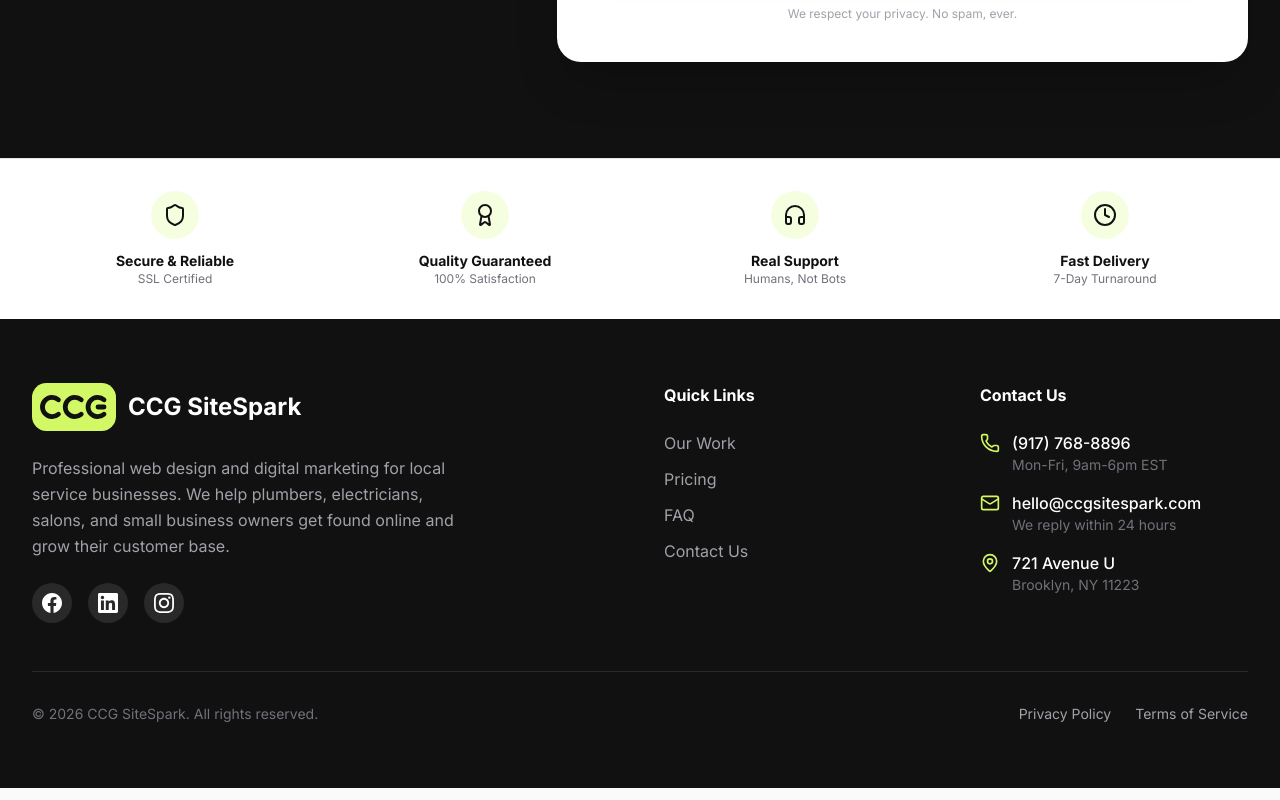
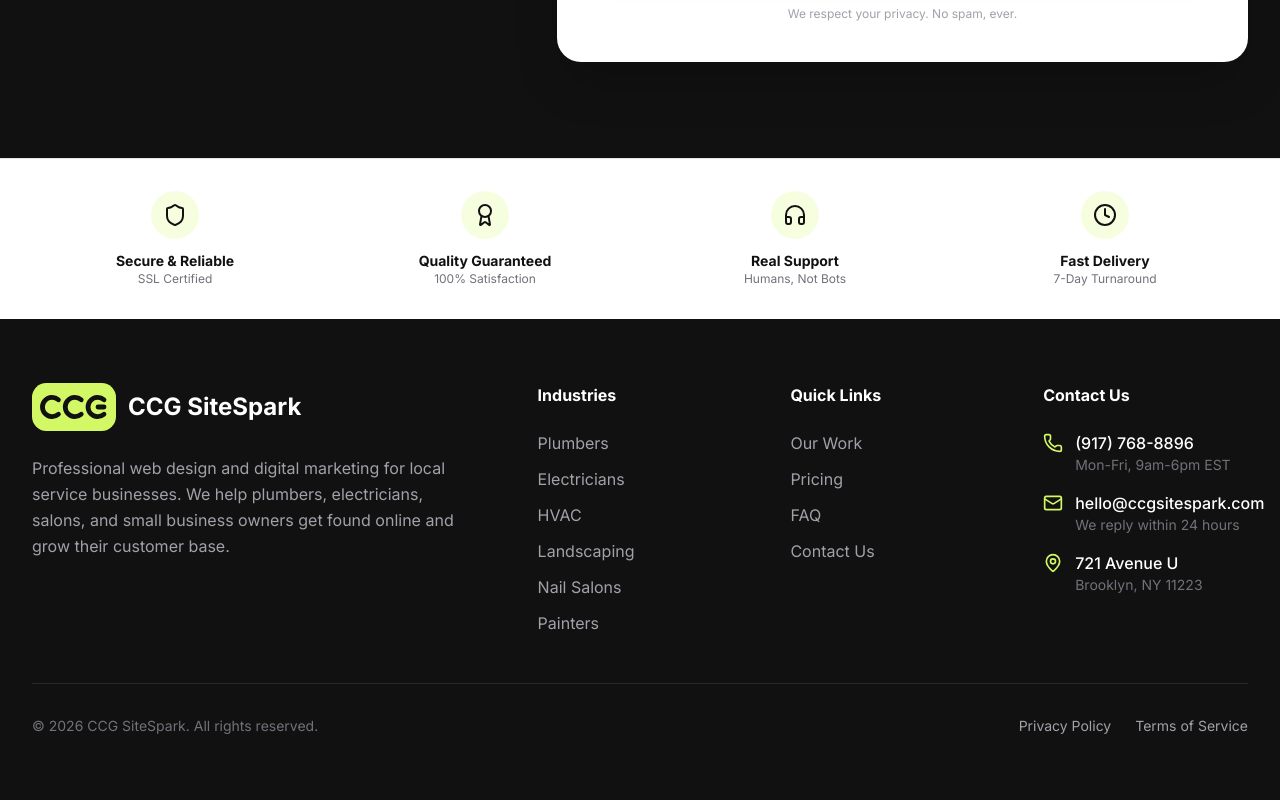
Before and after one commit to parfweb/CCGservicesLLC, a React (Vite) app: page /dental-web-design in a window 1280 px wide. Shown: the part 3349-4149 px from the top of the page. Built offline with nearby package versions, Linux system fonts and the light colour scheme.

Commit message:
Enhance Footer with SEO-rich Industries column and internal links

```diff
--- a/components/Footer.tsx
+++ b/components/Footer.tsx
@@ -1,26 +1,33 @@
 import React, { useState } from 'react';
 import { X, Phone, Mail, MapPin, Clock, Shield, Award, Headphones } from 'lucide-react';
+import { useNavigate } from 'react-router-dom';
 
 const Footer: React.FC = () => {
   const [modalOpen, setModalOpen] = useState<'privacy' | 'terms' | null>(null);
+  const navigate = useNavigate();
 
-  const handleScroll = (e: React.MouseEvent<HTMLElement>, href: string) => {
+  const handleNavigation = (e: React.MouseEvent<HTMLElement>, href: string) => {
     e.preventDefault();
 
-    if (href === '#top') {
-      window.scrollTo({ top: 0, behavior: 'smooth' });
-      return;
-    }
-
-    const element = document.querySelector(href);
-    if (element) {
-      const headerOffset = 100;
-      const elementPosition = element.getBoundingClientRect().top;
-      const offsetPosition = elementPosition + window.pageYOffset - headerOffset;
-      window.scrollTo({
-        top: offsetPosition,
-        behavior: "smooth"
-      });
+    if (href.startsWith('#')) {
+      // Hash navigation on home page or cross-page
+      const targetId = href.replace('#', '');
+      if (window.location.pathname === '/') {
+        if (href === '#top') {
+          window.scrollTo({ top: 0, behavior: 'smooth' });
+          return;
+        }
+        const element = document.getElementById(targetId);
+        if (element) {
+          element.scrollIntoView({ behavior: 'smooth' });
+        }
+      } else {
+        navigate(`/${href}`); // simplified for this context, better to use HashLink
+      }
+    } else {
+      // Page navigation
+      navigate(href);
+      window.scrollTo(0, 0);
     }
   };
 
@@ -34,6 +41,8 @@ const Footer: React.FC = () => {
     setModalOpen(null);
     document.body.style.overflow = 'auto';
   };
+
+  // ... (Trust Bar rendering same as before) ...
 
   return (
     <>
@@ -76,11 +85,11 @@ const Footer: React.FC = () => {
       {/* Main Footer */}
       <footer className="bg-brand-black text-white py-16">
         <div className="max-w-7xl mx-auto px-6 lg:px-8">
-          <div className="grid grid-cols-1 md:grid-cols-2 lg:grid-cols-4 gap-12 mb-12">
+          <div className="grid grid-cols-1 md:grid-cols-2 lg:grid-cols-5 gap-12 mb-12">
 
             {/* Company Info */}
             <div className="lg:col-span-2">
-              <a href="#top" className="flex items-center gap-3 cursor-pointer mb-6" onClick={(e) => handleScroll(e, '#top')}>
+              <a href="#top" className="flex items-center gap-3 cursor-pointer mb-6" onClick={(e) => handleNavigation(e, '#top')}>
                 <svg width="84" height="48" viewBox="0 0 70 40" fill="none" xmlns="http://www.w3.org/2000/svg" className="flex-shrink-0">
                   <rect width="70" height="40" rx="12" fill="#D2F865" />
                   <path d="M22 14 A 8 8 0 1 0 22 26 M41 14 A 8 8 0 1 0 41 26 M60 14 A 8 8 0 1 0 60 26 M60 20 H55" stroke="#111111" strokeWidth="4" strokeLinecap="round" strokeLinejoin="round" />
@@ -90,30 +99,33 @@ const Footer: React.FC = () => {
               <p className="text-zinc-400 leading-relaxed mb-6 max-w-md">
                 Professional web design and digital marketing for local service businesses. We help plumbers, electricians, salons, and small business owners get found online and grow their customer base.
               </p>
+              {/* Social Icons (Keeping specific ones) */}
               <div className="flex gap-4">
-                {/* Facebook */}
-                <a href="#" className="w-10 h-10 rounded-full bg-white/10 flex items-center justify-center hover:bg-brand-lime hover:text-black transition-colors">
-                  <svg className="w-5 h-5" fill="currentColor" viewBox="0 0 24 24"><path d="M24 12.073c0-6.627-5.373-12-12-12s-12 5.373-12 12c0 5.99 4.388 10.954 10.125 11.854v-8.385H7.078v-3.47h3.047V9.43c0-3.007 1.792-4.669 4.533-4.669 1.312 0 2.686.235 2.686.235v2.953H15.83c-1.491 0-1.956.925-1.956 1.874v2.25h3.328l-.532 3.47h-2.796v8.385C19.612 23.027 24 18.062 24 12.073z" /></svg>
-                </a>
-                {/* LinkedIn */}
-                <a href="#" className="w-10 h-10 rounded-full bg-white/10 flex items-center justify-center hover:bg-brand-lime hover:text-black transition-colors">
-                  <svg className="w-5 h-5" fill="currentColor" viewBox="0 0 24 24"><path d="M20.447 20.452h-3.554v-5.569c0-1.328-.027-3.037-1.852-3.037-1.853 0-2.136 1.445-2.136 2.939v5.667H9.351V9h3.414v1.561h.046c.477-.9 1.637-1.85 3.37-1.85 3.601 0 4.267 2.37 4.267 5.455v6.286zM5.337 7.433c-1.144 0-2.063-.926-2.063-2.065 0-1.138.92-2.063 2.063-2.063 1.14 0 2.064.925 2.064 2.063 0 1.139-.925 2.065-2.064 2.065zm1.782 13.019H3.555V9h3.564v11.452zM22.225 0H1.771C.792 0 0 .774 0 1.729v20.542C0 23.227.792 24 1.771 24h20.451C23.2 24 24 23.227 24 22.271V1.729C24 .774 23.2 0 22.222 0h.003z" /></svg>
-                </a>
-                {/* Instagram */}
-                <a href="#" className="w-10 h-10 rounded-full bg-white/10 flex items-center justify-center hover:bg-brand-lime hover:text-black transition-colors">
-                  <svg className="w-5 h-5" fill="currentColor" viewBox="0 0 24 24"><path d="M12 2.163c3.204 0 3.584.012 4.85.07 3.252.148 4.771 1.691 4.919 4.919.058 1.265.069 1.645.069 4.849 0 3.205-.012 3.584-.069 4.849-.149 3.225-1.664 4.771-4.919 4.919-1.266.058-1.644.07-4.85.07-3.204 0-3.584-.012-4.849-.07-3.26-.149-4.771-1.699-4.919-4.92-.058-1.265-.07-1.644-.07-4.849 0-3.204.013-3.583.07-4.849.149-3.227 1.664-4.771 4.919-4.919 1.266-.057 1.645-.069 4.849-.069zm0-2.163c-3.259 0-3.667.014-4.947.072-4.358.2-6.78 2.618-6.98 6.98-.059 1.281-.073 1.689-.073 4.948 0 3.259.014 3.668.072 4.948.2 4.358 2.618 6.78 6.98 6.98 1.281.058 1.689.072 4.948.072 3.259 0 3.668-.014 4.948-.072 4.354-.2 6.782-2.618 6.979-6.98.059-1.28.073-1.689.073-4.948 0-3.259-.014-3.667-.072-4.947-.196-4.354-2.617-6.78-6.979-6.98-1.281-.059-1.69-.073-4.949-.073zm0 5.838c-3.403 0-6.162 2.759-6.162 6.162s2.759 6.163 6.162 6.163 6.162-2.759 6.162-6.163c0-3.403-2.759-6.162-6.162-6.162zm0 10.162c-2.209 0-4-1.79-4-4 0-2.209 1.791-4 4-4s4 1.791 4 4c0 2.21-1.791 4-4 4zm6.406-11.845c-.796 0-1.441.645-1.441 1.44s.645 1.44 1.441 1.44c.795 0 1.439-.645 1.439-1.44s-.644-1.44-1.439-1.44z" /></svg>
-                </a>
+                {/* ... icons ... */}
               </div>
+            </div>
+
+            {/* Industries - NEW SEO COLUMN */}
+            <div>
+              <h4 className="font-bold text-white mb-6">Industries</h4>
+              <ul className="space-y-3">
+                <li><a href="/plumber-web-design" onClick={(e) => handleNavigation(e, '/plumber-web-design')} className="text-zinc-400 hover:text-white transition-colors">Plumbers</a></li>
+                <li><a href="/electrician-web-design" onClick={(e) => handleNavigation(e, '/electrician-web-design')} className="text-zinc-400 hover:text-white transition-colors">Electricians</a></li>
+                <li><a href="/hvac-web-design" onClick={(e) => handleNavigation(e, '/hvac-web-design')} className="text-zinc-400 hover:text-white transition-colors">HVAC</a></li>
+                <li><a href="/landscaping-web-design" onClick={(e) => handleNavigation(e, '/landscaping-web-design')} className="text-zinc-400 hover:text-white transition-colors">Landscaping</a></li>
+                <li><a href="/nail-salon-web-design" onClick={(e) => handleNavigation(e, '/nail-salon-web-design')} className="text-zinc-400 hover:text-white transition-colors">Nail Salons</a></li>
+                <li><a href="/painter-web-design" onClick={(e) => handleNavigation(e, '/painter-web-design')} className="text-zinc-400 hover:text-white transition-colors">Painters</a></li>
+              </ul>
             </div>
 
             {/* Quick Links */}
             <div>
               <h4 className="font-bold text-white mb-6">Quick Links</h4>
               <ul className="space-y-3">
-                <li><a href="#work" onClick={(e) => handleScroll(e, '#work')} className="text-zinc-400 hover:text-white transition-colors">Our Work</a></li>
-                <li><a href="#pricing" onClick={(e) => handleScroll(e, '#pricing')} className="text-zinc-400 hover:text-white transition-colors">Pricing</a></li>
-                <li><a href="#faq" onClick={(e) => handleScroll(e, '#faq')} className="text-zinc-400 hover:text-white transition-colors">FAQ</a></li>
-                <li><a href="#contact" onClick={(e) => handleScroll(e, '#contact')} className="text-zinc-400 hover:text-white transition-colors">Contact Us</a></li>
+                <li><a href="#work" onClick={(e) => handleNavigation(e, '#work')} className="text-zinc-400 hover:text-white transition-colors">Our Work</a></li>
+                <li><a href="#pricing" onClick={(e) => handleNavigation(e, '#pricing')} className="text-zinc-400 hover:text-white transition-colors">Pricing</a></li>
+                <li><a href="#faq" onClick={(e) => handleNavigation(e, '#faq')} className="text-zinc-400 hover:text-white transition-colors">FAQ</a></li>
+                <li><a href="#contact" onClick={(e) => handleNavigation(e, '#contact')} className="text-zinc-400 hover:text-white transition-colors">Contact Us</a></li>
               </ul>
             </div>
 
```
